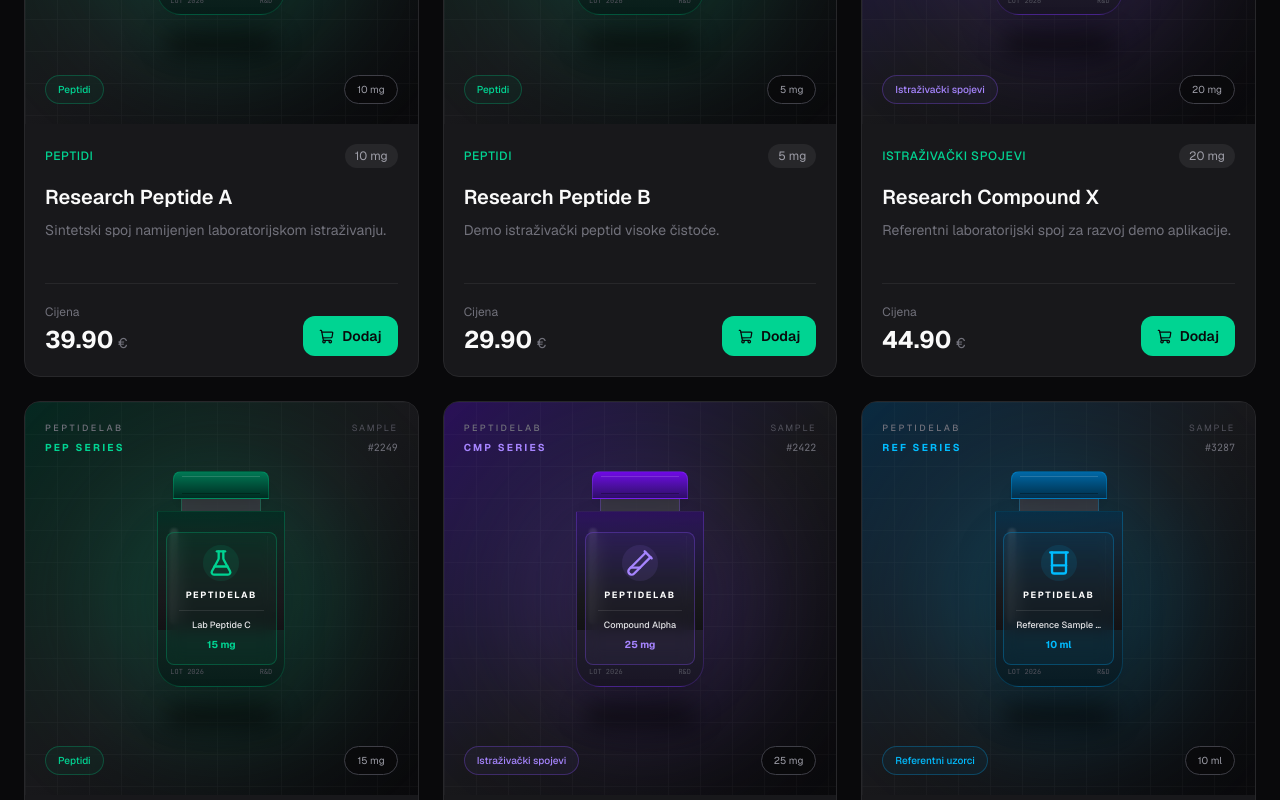
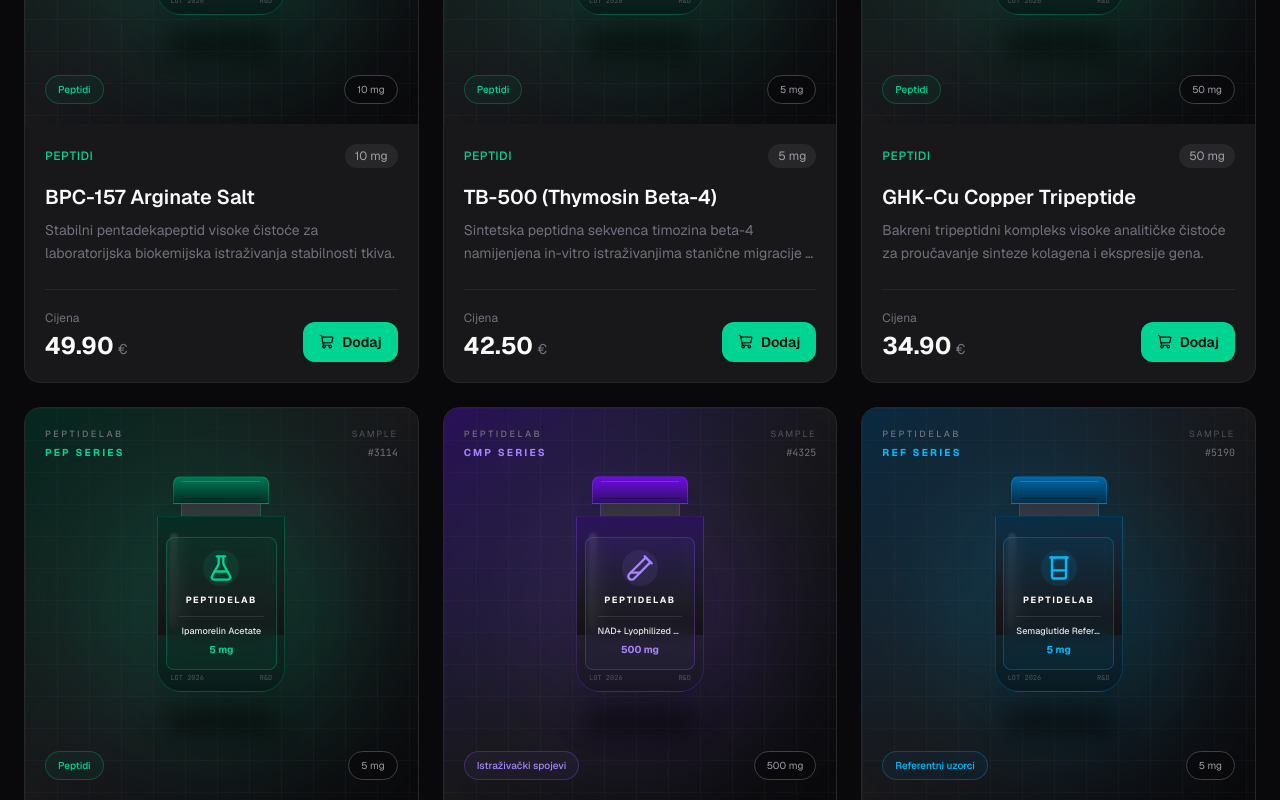
Before and after one commit to VrachoxWizard/peptids-shop, a React (Vite) app: page /proizvodi in a window 1280 px wide. Shown: the part 860-1660 px from the top of the page. Built offline with nearby package versions, Linux system fonts and the light colour scheme.

Commit message:
feat(data): replace generic placeholders with authentic biochemical catalog data

```diff
--- a/src/data/products.ts
+++ b/src/data/products.ts
@@ -3,125 +3,115 @@
 export const products: Product[] = [
   {
     id: 1,
-    slug: "research-peptide-a",
-    name: "Research Peptide A",
+    slug: "bpc-157-arginate",
+    name: "BPC-157 Arginate Salt",
     category: "Peptidi",
-    description: "Sintetski spoj namijenjen laboratorijskom istraživanju.",
+    description: "Stabilni pentadekapeptid visoke čistoće za laboratorijska biokemijska istraživanja stabilnosti tkiva.",
     amount: "10 mg",
-    price: 39.9,
-    image: "/images/product-placeholder.png",
+    price: 49.9,
     featured: true,
+    purity: "≥99.4% (HPLC)",
+    casNumber: "137525-51-0",
+    molecularWeight: "1419.53 g/mol",
   },
   {
     id: 2,
-    slug: "research-peptide-b",
-    name: "Research Peptide B",
+    slug: "tb-500-thymosin-beta4",
+    name: "TB-500 (Thymosin Beta-4)",
     category: "Peptidi",
-    description: "Demo istraživački peptid visoke čistoće.",
+    description: "Sintetska peptidna sekvenca timozina beta-4 namijenjena in-vitro istraživanjima stanične migracije i dinamike aktina.",
     amount: "5 mg",
-    price: 29.9,
-    image: "/images/product-placeholder.png",
+    price: 42.5,
+    featured: true,
+    purity: "≥99.1% (HPLC)",
+    casNumber: "77591-33-4",
+    molecularWeight: "4963.50 g/mol",
   },
   {
     id: 3,
-    slug: "research-compound-x",
-    name: "Research Compound X",
-    category: "Istraživački spojevi",
-    description: "Referentni laboratorijski spoj za razvoj demo aplikacije.",
-    amount: "20 mg",
-    price: 44.9,
-    image: "/images/product-placeholder.png",
-    featured: true,
+    slug: "ghk-cu-copper-peptide",
+    name: "GHK-Cu Copper Tripeptide",
+    category: "Peptidi",
+    description: "Bakreni tripeptidni kompleks visoke analitičke čistoće za proučavanje sinteze kolagena i ekspresije gena.",
+    amount: "50 mg",
+    price: 34.9,
+    purity: "≥98.8% (HPLC)",
+    casNumber: "49557-75-7",
+    molecularWeight: "403.93 g/mol",
   },
   {
     id: 4,
-    slug: "lab-peptide-c",
-    name: "Lab Peptide C",
+    slug: "ipamorelin-acetate",
+    name: "Ipamorelin Acetate",
     category: "Peptidi",
-    description: "Fiktivni peptid za testiranje prikaza proizvoda.",
-    amount: "15 mg",
-    price: 54.9,
-    image: "/images/product-placeholder.png",
+    description: "Selektivni pentapeptidni analitički standard za stanična istraživanja receptora sekretagoga hormona rasta.",
+    amount: "5 mg",
+    price: 38.0,
+    purity: "≥99.0% (HPLC)",
+    casNumber: "170851-70-4",
+    molecularWeight: "711.85 g/mol",
   },
   {
     id: 5,
-    slug: "compound-alpha",
-    name: "Compound Alpha",
+    slug: "nad-lyophilized-coenzyme",
+    name: "NAD+ Lyophilized Coenzyme",
     category: "Istraživački spojevi",
-    description: "Demo spoj za laboratorijski katalog.",
-    amount: "25 mg",
-    price: 64.9,
-    image: "/images/product-placeholder.png",
+    description: "Visokopročišćeni liofilizirani koenzim nikotinamid adenin dinukleotid za mitohondrijska i sirtuinska ispitivanja.",
+    amount: "500 mg",
+    price: 59.0,
+    featured: true,
+    purity: "≥98.5% (HPLC)",
+    casNumber: "53-84-9",
+    molecularWeight: "663.43 g/mol",
   },
   {
     id: 6,
-    slug: "reference-sample-r1",
-    name: "Reference Sample R1",
+    slug: "semaglutide-reference-standard",
+    name: "Semaglutide Reference Standard",
     category: "Referentni uzorci",
-    description: "Fiktivni referentni uzorak za demonstraciju webshop sučelja.",
-    amount: "10 ml",
-    price: 24.9,
-    image: "/images/product-placeholder.png",
+    description: "Certificirani referentni standard za kromatografsku kalibraciju, HPLC validaciju i masenu spektrometriju.",
+    amount: "5 mg",
+    price: 89.0,
     featured: true,
+    purity: "≥99.5% (HPLC)",
+    casNumber: "910463-68-2",
+    molecularWeight: "4113.58 g/mol",
   },
   {
     id: 7,
-    slug: "research-peptide-d",
-    name: "Research Peptide D",
-    category: "Peptidi",
-    description: "Eksperimentalni demo proizvod za testiranje kataloga.",
-    amount: "8 mg",
-    price: 34.9,
-    image: "/images/product-placeholder.png",
+    slug: "glutathione-reduced-gsh",
+    name: "Glutathione Reduced (GSH)",
+    category: "Istraživački spojevi",
+    description: "Reducirani tripeptidni antioksidans ultra visoke čistoće za laboratorijsku analizu redoks potencijala.",
+    amount: "1200 mg",
+    price: 29.5,
+    purity: "≥99.0% (HPLC)",
+    casNumber: "70-18-8",
+    molecularWeight: "307.32 g/mol",
   },
   {
     id: 8,
-    slug: "compound-beta",
-    name: "Compound Beta",
-    category: "Istraživački spojevi",
-    description: "Sintetski demo spoj za UI testiranje.",
-    amount: "30 mg",
-    price: 74.9,
-    image: "/images/product-placeholder.png",
+    slug: "cjc-1295-no-dac",
+    name: "CJC-1295 without DAC",
+    category: "Peptidi",
+    description: "Modificirani 29-aminokiselinski peptidni analog (Tetrasupstituirani GRF 1-29) za analitička istraživanja.",
+    amount: "2 mg",
+    price: 36.0,
+    purity: "≥98.9% (HPLC)",
+    casNumber: "863288-34-0",
+    molecularWeight: "3367.97 g/mol",
   },
   {
     id: 9,
-    slug: "reference-sample-r2",
-    name: "Reference Sample R2",
-    category: "Referentni uzorci",
-    description: "Laboratorijski demo uzorak za razvoj aplikacije.",
-    amount: "15 ml",
-    price: 31.9,
-    image: "/images/product-placeholder.png",
-  },
-  {
-    id: 10,
-    slug: "lab-peptide-e",
-    name: "Lab Peptide E",
+    slug: "epithalon-tetrapeptide",
+    name: "Epithalon Tetrapeptide",
     category: "Peptidi",
-    description: "Fiktivni peptid za prikaz većeg kataloga.",
-    amount: "12 mg",
-    price: 49.9,
-    image: "/images/product-placeholder.png",
-  },
-  {
-    id: 11,
-    slug: "compound-gamma",
-    name: "Compound Gamma",
-    category: "Istraživački spojevi",
-    description: "Demo istraživački spoj za testiranje filtera.",
-    amount: "18 mg",
-    price: 59.9,
-    image: "/images/product-placeholder.png",
-  },
-  {
-    id: 12,
-    slug: "reference-sample-r3",
-    name: "Reference Sample R3",
-    category: "Referentni uzorci",
-    description: "Fiktivni standard za razvoj frontend kataloga.",
-    amount: "20 ml",
-    price: 42.9,
-    image: "/images/product-placeholder.png",
+    description: "Sintetski tetrapeptid (Ala-Glu-Asp-Gly) visoke čistoće razvijen za istraživanja telomerazne aktivnosti.",
+    amount: "10 mg",
+    price: 46.0,
+    featured: true,
+    purity: "≥99.2% (HPLC)",
+    casNumber: "307297-39-8",
+    molecularWeight: "390.35 g/mol",
   },
 ];
--- a/src/types/product.ts
+++ b/src/types/product.ts
@@ -6,6 +6,9 @@
   description: string;
   amount: string;
   price: number;
-  image: string;
+  image?: string;
   featured?: boolean;
+  purity?: string;
+  casNumber?: string;
+  molecularWeight?: string;
 };
```
